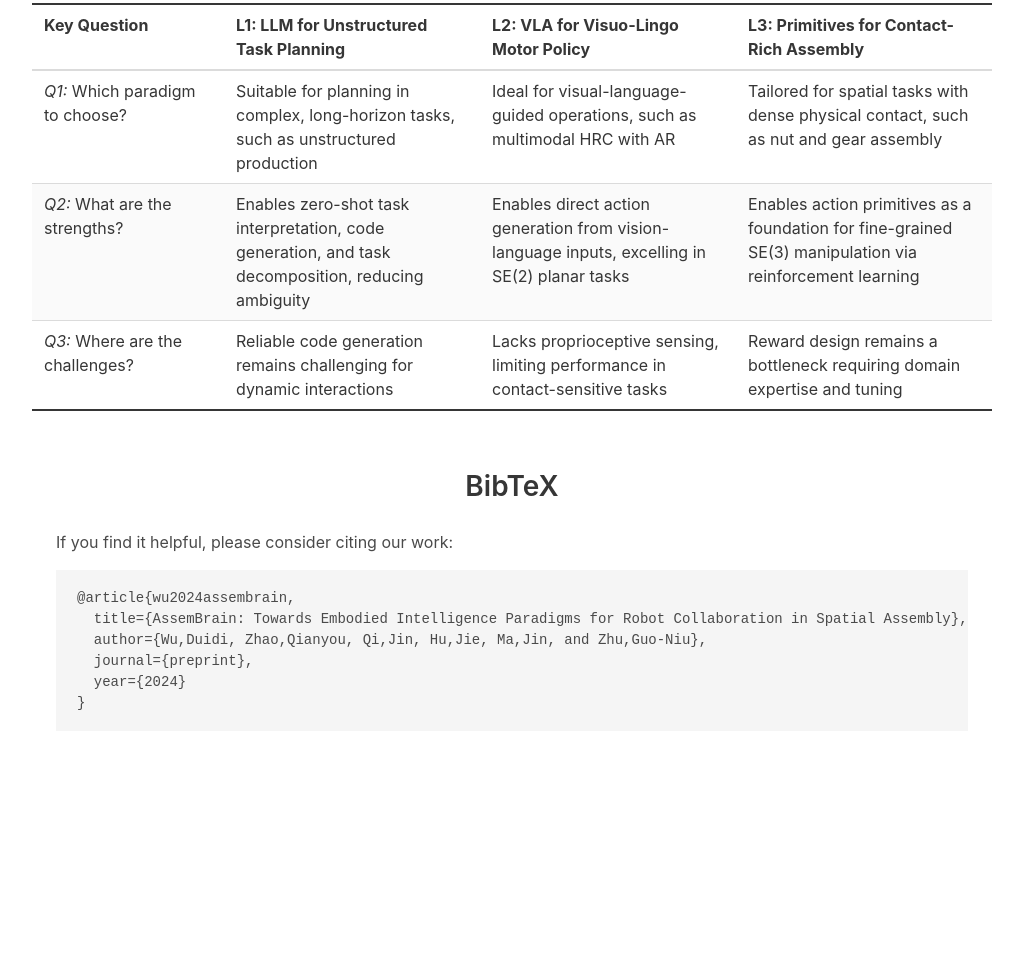
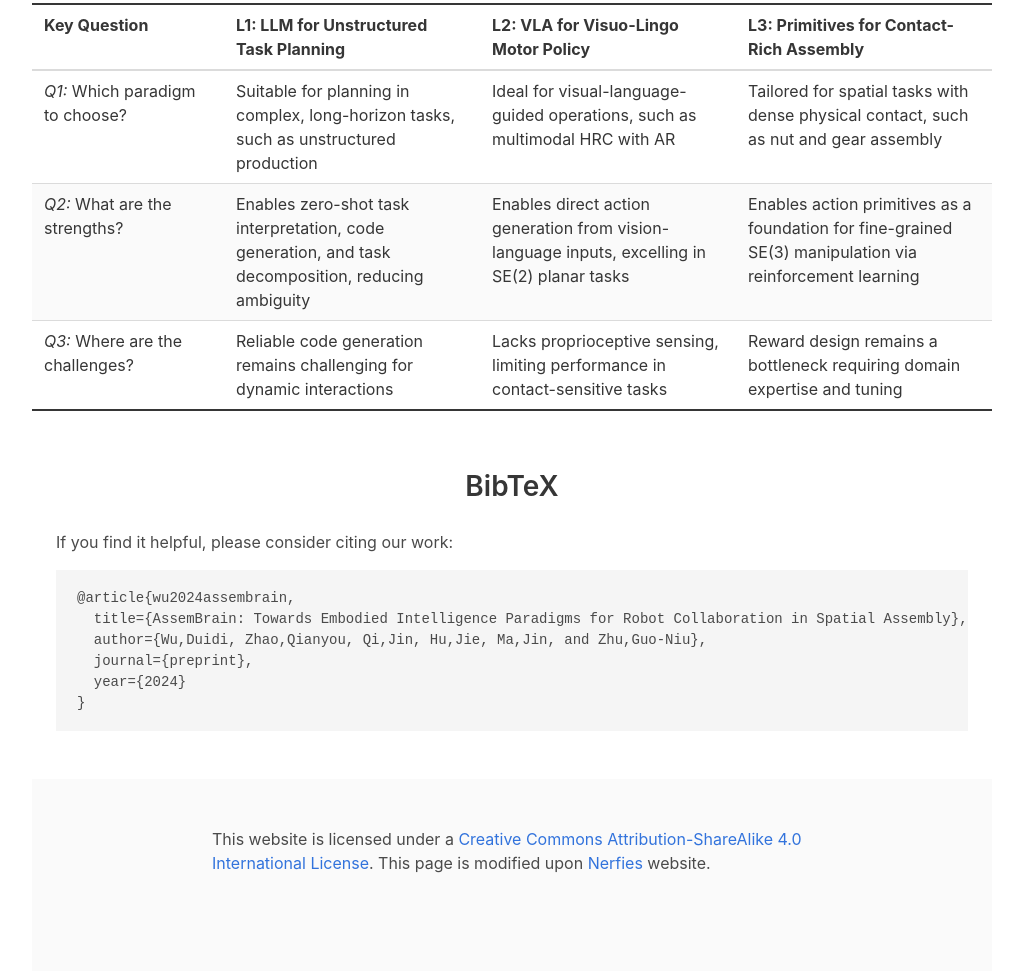
Before and after one commit to AssemBrain/AssemBrain.github.io, a plain HTML site: page index.html in a window 1280 px wide. Shown: the part 6631-7605 px from the top of the page, without its empty margins (128-1151 px from the left). Before the commit the page ends 7458 px from the top, so only its background shows below. Drawn offline with Linux system fonts and the light colour scheme.

Commit message:
Update index.html

```diff
--- a/index.html
+++ b/index.html
@@ -316,7 +316,7 @@
                   Your browser does not support the video tag.
                 </video>
                 <video controls autoplay muted loop style="width: 35%">
-                  <source src="./static/videos/rearrange2.mp4" type="video/mp4"/>
+                  <source src="./static/videos/rearrange3.mp4" type="video/mp4"/>
                   Your browser does not support the video tag.
                 </video>
               </div>
@@ -575,5 +575,26 @@
       </div>
     </section>
 
+    <footer class="footer">
+      <div class="container">
+        <div class="columns is-centered">
+          <div class="column is-8">
+            <div class="content">
+              <p>
+                This website is licensed under a
+                <a
+                  rel="license"
+                  href="http://creativecommons.org/licenses/by-sa/4.0/"
+                  >Creative Commons Attribution-ShareAlike 4.0 International
+                  License</a
+                >. This page is modified upon
+                <a href="https://nerfies.github.io/">Nerfies</a> website.
+              </p>
+            </div>
+          </div>
+        </div>
+      </div>
+    </footer>
+
   </body>
 </html>
```
